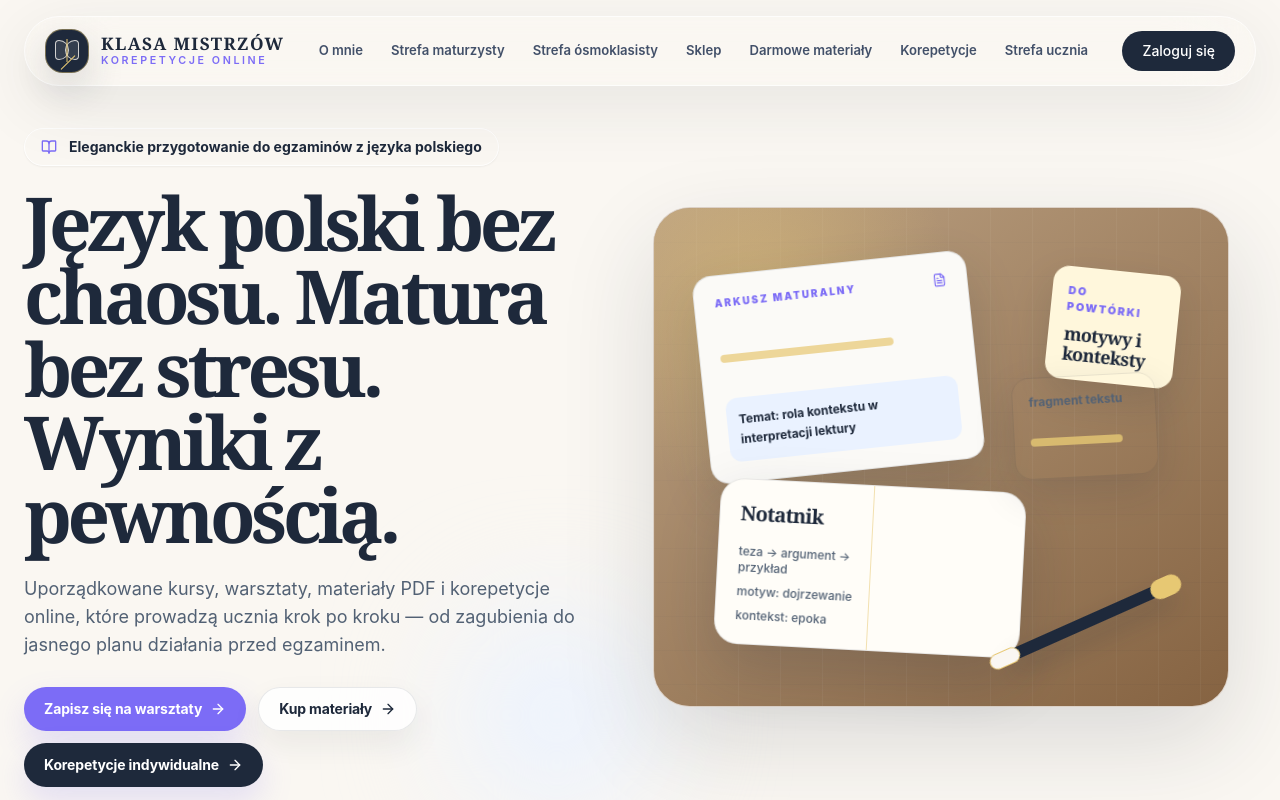
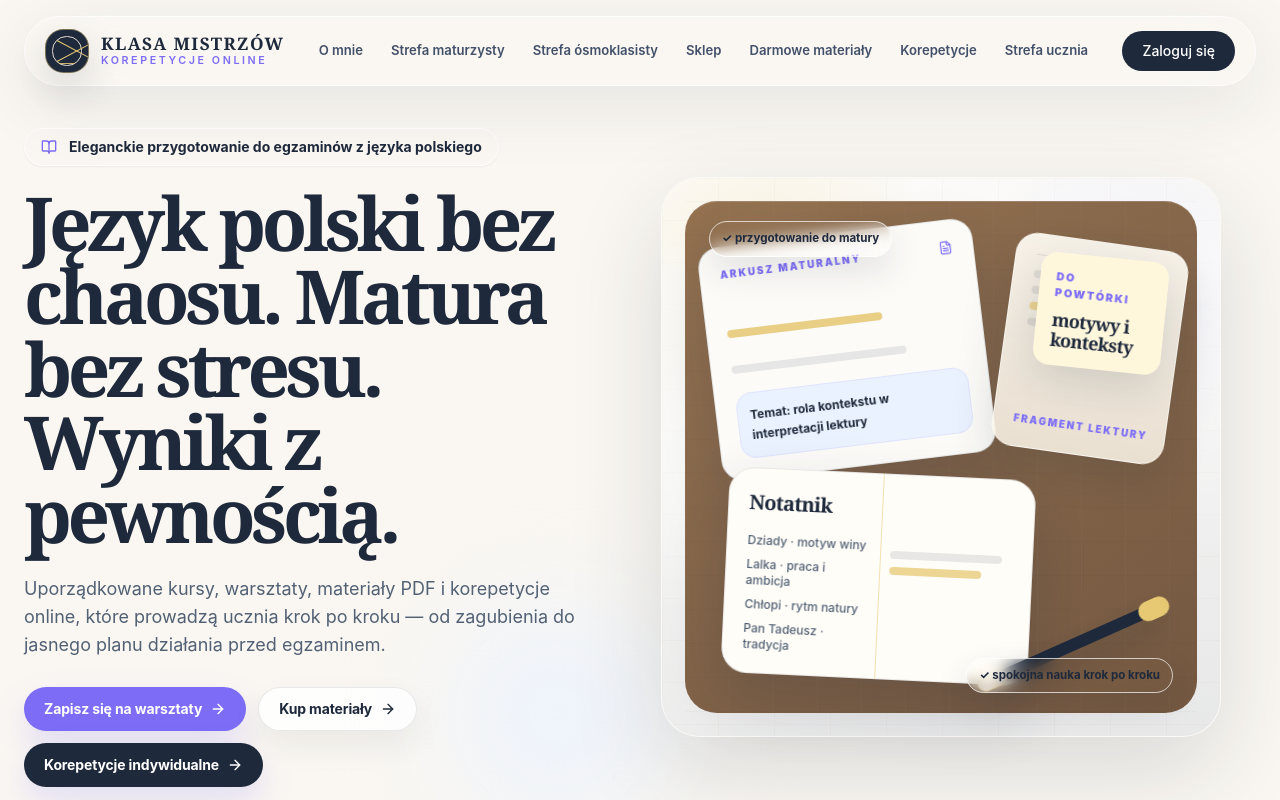
Before and after one commit to TrueWebsite92/klasamistrzow, a React (Vite) app: page / in a window 1280 px wide. Shown: the top 800 px of the page. Built offline with nearby package versions, Linux system fonts and the light colour scheme.

Commit message:
[dyad] Refinement of hero and logo - wrote 3 file(s)

```diff
--- a/src/components/klasa-mistrzow-home.tsx
+++ b/src/components/klasa-mistrzow-home.tsx
@@ -310,67 +310,90 @@ const SoftBackground = () => (
 );
 
 const HeroStudyScene = () => (
-  <div className="academic-scene group relative mx-auto mt-8 min-h-[390px] w-full max-w-xl lg:mt-0 lg:min-h-[500px]">
-    <div className="absolute inset-x-8 bottom-6 h-28 rounded-[50%] bg-[#1E293B]/14 blur-2xl" />
-    <div className="absolute inset-0 overflow-hidden rounded-[2.3rem] border border-white/70 bg-[#8B6642] shadow-[0_34px_95px_rgba(30,41,59,0.14)]">
-      <div className="absolute inset-0 opacity-30 [background-image:linear-gradient(90deg,rgba(255,255,255,.16)_1px,transparent_1px),linear-gradient(rgba(30,41,59,.12)_1px,transparent_1px)] [background-size:42px_100%,100%_34px]" />
-      <div className="absolute inset-0 bg-[radial-gradient(circle_at_18%_18%,rgba(231,200,115,0.42),transparent_32%),linear-gradient(145deg,rgba(255,244,221,0.42),rgba(30,41,59,0.05))]" />
+  <div className="hero-editorial relative mx-auto mt-8 min-h-[420px] w-full max-w-[560px] lg:mt-0 lg:min-h-[560px]">
+    <div className="absolute inset-x-10 bottom-5 h-24 rounded-[50%] bg-[#1E293B]/12 blur-2xl" />
+    <div className="absolute inset-0 overflow-hidden rounded-[2.4rem] border border-white/70 bg-[#F4EEE4] shadow-[0_34px_95px_rgba(30,41,59,0.14)]">
+      <div className="absolute inset-0 bg-[radial-gradient(circle_at_18%_18%,rgba(231,200,115,0.28),transparent_28%),radial-gradient(circle_at_82%_22%,rgba(124,108,246,0.12),transparent_24%),linear-gradient(145deg,rgba(255,255,255,0.82),rgba(234,242,255,0.42))]" />
+      <div className="absolute inset-0 bg-[linear-gradient(180deg,rgba(255,255,255,0.18),rgba(30,41,59,0.04))]" />
+      <div className="absolute inset-0 opacity-40 [background-image:linear-gradient(90deg,rgba(139,102,66,.08)_1px,transparent_1px),linear-gradient(rgba(139,102,66,.06)_1px,transparent_1px)] [background-size:56px_100%,100%_42px]" />
+      <div className="absolute left-[-8%] top-[12%] h-[58%] w-[52%] rotate-[-8deg] rounded-[2rem] bg-[linear-gradient(180deg,rgba(255,255,255,0.72),rgba(255,255,255,0.18))] blur-xl" />
+      <div className="absolute right-[-10%] top-[8%] h-[52%] w-[46%] rotate-[10deg] rounded-[2rem] bg-[linear-gradient(180deg,rgba(255,255,255,0.58),rgba(255,255,255,0.12))] blur-xl" />
     </div>
 
-    <div className="scene-layer absolute inset-4 rounded-[2rem] transition-transform duration-700 group-hover:rotate-[0.45deg] group-hover:scale-[1.01] sm:inset-6">
-      <div className="desk-paper absolute left-4 top-7 w-[52%] -rotate-6 rounded-[1.2rem] border border-[#1E293B]/10 bg-[#FBFAF7] p-4 shadow-[0_20px_50px_rgba(30,41,59,0.16)] sm:left-6 sm:top-8 sm:p-5">
+    <div className="absolute inset-5 rounded-[2rem] bg-[linear-gradient(145deg,rgba(139,102,66,0.92),rgba(111,82,58,0.96))] shadow-[inset_0_1px_0_rgba(255,255,255,0.18)] sm:inset-6">
+      <div className="absolute inset-0 opacity-20 [background-image:linear-gradient(90deg,rgba(255,255,255,.12)_1px,transparent_1px),linear-gradient(rgba(30,41,59,.12)_1px,transparent_1px)] [background-size:44px_100%,100%_34px]" />
+      <div className="absolute right-10 top-10 h-24 w-24 rounded-full bg-[#E7C873]/28 blur-2xl" />
+      <div className="absolute left-10 top-8 h-16 w-28 rounded-full bg-white/10 blur-xl" />
+    </div>
+
+    <div className="hero-layer absolute inset-5 sm:inset-6">
+      <div className="hero-page-left absolute left-4 top-7 w-[54%] rotate-[-7deg] rounded-[1.35rem] border border-[#1E293B]/10 bg-[#FCFBF8] p-4 shadow-[0_22px_55px_rgba(30,41,59,0.18)] sm:left-6 sm:top-8 sm:p-5">
         <div className="mb-3 flex items-center justify-between gap-3">
           <span className="text-[0.62rem] font-black uppercase tracking-[0.2em] text-[#7C6CF6]">Arkusz maturalny</span>
           <FileText className="h-3.5 w-3.5 text-[#7C6CF6]" />
         </div>
-        <div className="space-y-2">
-          <span className="block h-2 w-full rounded bg-[#1E293B]/18" />
-          <span className="block h-2 w-11/12 rounded bg-[#1E293B]/14" />
-          <span className="block h-2 w-9/12 rounded bg-[#E7C873]/70" />
-          <span className="block h-2 w-10/12 rounded bg-[#1E293B]/14" />
+        <div className="space-y-2.5">
+          <span className="block h-2 w-full rounded bg-[#1E293B]/14" />
+          <span className="block h-2 w-11/12 rounded bg-[#1E293B]/12" />
+          <span className="block h-2 w-8/12 rounded bg-[#E7C873]/85" />
+          <span className="block h-2 w-10/12 rounded bg-[#1E293B]/12" />
+          <span className="block h-2 w-9/12 rounded bg-[#1E293B]/10" />
         </div>
-        <div className="mt-5 rounded-xl bg-[#EAF2FF] p-3 text-xs font-bold leading-5 text-[#1E293B]">
+        <div className="mt-5 rounded-[1rem] border border-[#7C6CF6]/10 bg-[#EAF2FF] p-3 text-xs font-bold leading-5 text-[#1E293B]">
           Temat: rola kontekstu w interpretacji lektury
         </div>
       </div>
 
-      <div className="absolute bottom-8 left-10 w-[58%] rotate-3 rounded-[1.5rem] border border-[#1E293B]/10 bg-[#FFFDF8] p-4 shadow-[0_24px_60px_rgba(30,41,59,0.18)] sm:p-5">
+      <div className="hero-book-page absolute right-5 top-10 hidden h-[42%] w-[34%] rotate-[8deg] rounded-[1.4rem] border border-white/45 bg-[linear-gradient(180deg,rgba(255,252,245,0.92),rgba(248,241,228,0.88))] shadow-[0_18px_44px_rgba(30,41,59,0.16)] sm:block">
+        <div className="absolute inset-x-5 top-5 h-px bg-[#1E293B]/10" />
+        <div className="absolute inset-x-5 top-9 space-y-2">
+          <span className="block h-2 w-full rounded bg-[#1E293B]/10" />
+          <span className="block h-2 w-10/12 rounded bg-[#1E293B]/10" />
+          <span className="block h-2 w-11/12 rounded bg-[#E7C873]/70" />
+          <span className="block h-2 w-9/12 rounded bg-[#1E293B]/10" />
+        </div>
+        <div className="absolute bottom-5 left-5 text-[0.62rem] font-black uppercase tracking-[0.18em] text-[#7C6CF6]">
+          fragment lektury
+        </div>
+      </div>
+
+      <div className="hero-notebook absolute bottom-8 left-10 w-[60%] rotate-[3deg] rounded-[1.6rem] border border-[#1E293B]/10 bg-[#FFFDF8] p-4 shadow-[0_26px_62px_rgba(30,41,59,0.2)] sm:p-5">
         <div className="absolute left-1/2 top-0 h-full w-px bg-[#E7C873]/55" />
         <div className="grid grid-cols-2 gap-5">
           <div>
             <p className="font-serif text-xl font-semibold tracking-[-0.04em] text-[#1E293B]">Notatnik</p>
             <div className="mt-4 space-y-2 text-xs font-medium text-[#526174]">
-              <p>teza → argument → przykład</p>
-              <p>motyw: dojrzewanie</p>
-              <p>kontekst: epoka</p>
+              <p>Dziady · motyw winy</p>
+              <p>Lalka · praca i ambicja</p>
+              <p>Chłopi · rytm natury</p>
+              <p>Pan Tadeusz · tradycja</p>
             </div>
           </div>
           <div className="space-y-2 pt-2">
-            <span className="block h-2 w-full rounded bg-[#1E293B]/14" />
-            <span className="block h-2 w-10/12 rounded bg-[#1E293B]/14" />
-            <span className="block h-2 w-8/12 rounded bg-[#7C6CF6]/28" />
-            <span className="block h-2 w-11/12 rounded bg-[#1E293B]/12" />
+            <span className="block h-2 w-full rounded bg-[#1E293B]/12" />
+            <span className="block h-2 w-10/12 rounded bg-[#1E293B]/12" />
+            <span className="block h-2 w-8/12 rounded bg-[#7C6CF6]/26" />
+            <span className="block h-2 w-11/12 rounded bg-[#1E293B]/10" />
+            <span className="block h-2 w-9/12 rounded bg-[#E7C873]/75" />
           </div>
         </div>
       </div>
 
-      <div className="desk-note absolute right-7 top-10 w-32 rotate-6 rounded-[1rem] bg-[#FFF7DC] p-4 shadow-[0_16px_40px_rgba(30,41,59,0.14)]">
+      <div className="hero-sticky absolute right-8 top-14 w-32 rotate-[6deg] rounded-[1rem] bg-[#FFF7DC] p-4 shadow-[0_16px_40px_rgba(30,41,59,0.14)]">
         <p className="text-[0.68rem] font-black uppercase tracking-[0.16em] text-[#7C6CF6]">do powtórki</p>
         <p className="mt-2 font-serif text-lg font-semibold leading-5 tracking-[-0.04em] text-[#1E293B]">motywy i konteksty</p>
       </div>
 
-      <div className="absolute bottom-14 right-7 h-3 w-44 -rotate-[24deg] rounded-full bg-[#1E293B] shadow-[0_12px_24px_rgba(30,41,59,0.26)]">
+      <div className="absolute bottom-16 right-8 h-3 w-44 -rotate-[24deg] rounded-full bg-[#1E293B] shadow-[0_12px_24px_rgba(30,41,59,0.26)]">
         <span className="absolute -right-3 -top-1 h-5 w-8 rounded-full bg-[#E7C873]" />
         <span className="absolute -left-5 -top-0.5 h-4 w-8 rounded-full border border-[#E7C873] bg-[#FAF7F2]" />
       </div>
 
-      <div className="absolute right-12 top-36 hidden w-36 -rotate-3 rounded-[1.1rem] border border-[#1E293B]/10 bg-white/92 p-4 shadow-[0_16px_40px_rgba(30,41,59,0.13)] sm:block">
-        <p className="text-xs font-bold text-[#526174]">fragment tekstu</p>
-        <div className="mt-3 space-y-2">
-          <span className="block h-2 w-full rounded bg-[#1E293B]/13" />
-          <span className="block h-2 w-10/12 rounded bg-[#E7C873]/80" />
-          <span className="block h-2 w-9/12 rounded bg-[#1E293B]/13" />
-        </div>
+      <div className="absolute left-6 top-5 rounded-full border border-white/70 bg-white/82 px-3 py-2 text-[0.72rem] font-bold text-[#1E293B] shadow-[0_14px_34px_rgba(30,41,59,0.12)] backdrop-blur">
+        ✓ przygotowanie do matury
+      </div>
+      <div className="absolute bottom-5 right-6 rounded-full border border-white/70 bg-white/82 px-3 py-2 text-[0.72rem] font-bold text-[#1E293B] shadow-[0_14px_34px_rgba(30,41,59,0.12)] backdrop-blur">
+        ✓ spokojna nauka krok po kroku
       </div>
     </div>
   </div>
@@ -403,19 +426,19 @@ const HeroSection = () => (
 );
 
 const TrustBadgesSection = () => (
-  <section className="px-4 py-6 sm:px-6 lg:py-8">
+  <section className="px-4 py-5 sm:px-6 lg:py-7">
     <div className="mx-auto grid max-w-6xl grid-cols-2 gap-2.5 lg:grid-cols-3">
       {trustBadges.map((badge) => {
         const Icon = badge.icon;
         return (
-          <div key={badge.title} className="reveal group rounded-[1.15rem] border border-white/75 bg-white/62 p-3 shadow-sm backdrop-blur transition-all duration-300 hover:-translate-y-0.5 hover:bg-white/86 hover:shadow-[0_14px_36px_rgba(30,41,59,0.08)] sm:p-3.5">
+          <div key={badge.title} className="reveal group rounded-[1.05rem] border border-white/75 bg-white/62 p-2.5 shadow-sm backdrop-blur transition-all duration-300 hover:-translate-y-0.5 hover:bg-white/86 hover:shadow-[0_14px_36px_rgba(30,41,59,0.08)] sm:p-3">
             <div className="flex items-start gap-2.5">
-              <span className="mt-0.5 grid h-7 w-7 shrink-0 place-items-center rounded-xl bg-[#EAF2FF] text-[#7C6CF6] transition-colors group-hover:bg-[#7C6CF6] group-hover:text-white">
-                <Icon className="h-3.5 w-3.5" />
+              <span className="mt-0.5 grid h-6 w-6 shrink-0 place-items-center rounded-lg bg-[#EAF2FF] text-[#7C6CF6] transition-colors group-hover:bg-[#7C6CF6] group-hover:text-white">
+                <Icon className="h-3 w-3" />
               </span>
               <div>
-                <p className="text-sm font-black leading-5 text-[#1E293B]">{badge.title}</p>
-                <p className="mt-0.5 text-xs leading-5 text-[#526174]">{badge.description}</p>
+                <p className="text-[0.82rem] font-black leading-4 text-[#1E293B] sm:text-[0.88rem]">{badge.title}</p>
+                <p className="mt-0.5 text-[0.72rem] leading-4 text-[#526174] sm:text-[0.76rem]">{badge.description}</p>
               </div>
             </div>
           </div>
--- a/src/components/klasa-mistrzow-logo.tsx
+++ b/src/components/klasa-mistrzow-logo.tsx
@@ -17,15 +17,19 @@ export const KlasaMistrzowLogo = ({
     <a href="#top" className={cn("group inline-flex items-center gap-3", className)}>
       <span
         className={cn(
-          "relative grid h-11 w-11 place-items-center rounded-[1.1rem] border border-[#E7C873]/45 bg-[#1E293B] shadow-[0_16px_38px_rgba(30,41,59,0.16)] transition-transform duration-500 group-hover:-translate-y-0.5",
+          "relative grid h-11 w-11 place-items-center overflow-hidden rounded-[1.15rem] border border-[#E7C873]/45 bg-[#1E293B] shadow-[0_16px_38px_rgba(30,41,59,0.16)] transition-all duration-500 group-hover:-translate-y-0.5 group-hover:shadow-[0_20px_44px_rgba(30,41,59,0.2)]",
           markClassName,
         )}
         aria-hidden="true"
       >
-        <span className="absolute left-[9px] top-[10px] h-5 w-3.5 rounded-l-[0.45rem] rounded-r-sm border border-[#FAF7F2]/80 bg-[#FAF7F2]/10" />
-        <span className="absolute right-[9px] top-[10px] h-5 w-3.5 rounded-r-[0.45rem] rounded-l-sm border border-[#FAF7F2]/80 bg-[#FAF7F2]/10" />
-        <span className="absolute left-1/2 top-[9px] h-[23px] w-px -translate-x-1/2 bg-[#E7C873]" />
-        <span className="absolute bottom-[9px] right-[10px] h-px w-5 -rotate-45 rounded-full bg-[#E7C873]" />
+        <span className="absolute inset-[6px] rounded-[0.9rem] border border-[#FAF7F2]/18" />
+        <span className="absolute left-[11px] top-[10px] h-4.5 w-px bg-[#E7C873]" />
+        <span className="absolute left-[11px] top-[10px] h-px w-10 rotate-[28deg] origin-left bg-[#E7C873]" />
+        <span className="absolute left-[11px] bottom-[10px] h-px w-10 -rotate-[28deg] origin-left bg-[#E7C873]" />
+        <span className="absolute right-[11px] top-[10px] h-4.5 w-px bg-[#FAF7F2]/78" />
+        <span className="absolute right-[11px] top-[10px] h-px w-10 -rotate-[28deg] origin-right bg-[#FAF7F2]/78" />
+        <span className="absolute right-[11px] bottom-[10px] h-px w-10 rotate-[28deg] origin-right bg-[#FAF7F2]/78" />
+        <span className="absolute bottom-[8px] left-1/2 h-px w-4 -translate-x-1/2 bg-[#E7C873]/85" />
       </span>
       {!compact && (
         <span className={cn("flex flex-col leading-none", textClassName)}>
--- a/src/globals.css
+++ b/src/globals.css
@@ -117,20 +117,28 @@
     animation-delay: 120ms;
   }
 
-  .academic-scene {
-    perspective: 1200px;
+  .hero-editorial {
+    perspective: 1400px;
   }
 
-  .scene-layer {
+  .hero-layer {
     transform-style: preserve-3d;
   }
 
-  .desk-paper {
-    animation: desk-paper 7s ease-in-out infinite;
+  .hero-page-left {
+    animation: hero-page-left 8s ease-in-out infinite;
   }
 
-  .desk-note {
-    animation: desk-note 6.2s ease-in-out infinite;
+  .hero-notebook {
+    animation: hero-notebook 9s ease-in-out infinite;
+  }
+
+  .hero-sticky {
+    animation: hero-sticky 6.5s ease-in-out infinite;
+  }
+
+  .hero-book-page {
+    animation: hero-book-page 10s ease-in-out infinite;
   }
 }
 
@@ -146,17 +154,27 @@
   }
 }
 
-@keyframes desk-paper {
+@keyframes hero-page-left {
   0%, 100% {
-    transform: translateY(0) rotate(-6deg);
+    transform: translateY(0) rotate(-7deg);
   }
 
   50% {
-    transform: translateY(-5px) rotate(-5.2deg);
+    transform: translateY(-5px) rotate(-6.2deg);
   }
 }
 
-@keyframes desk-note {
+@keyframes hero-notebook {
+  0%, 100% {
+    transform: translateY(0) rotate(3deg);
+  }
+
+  50% {
+    transform: translateY(-4px) rotate(2.4deg);
+  }
+}
+
+@keyframes hero-sticky {
   0%, 100% {
     transform: translateY(0) rotate(6deg);
   }
@@ -165,3 +183,13 @@
     transform: translateY(-4px) rotate(5deg);
   }
 }
+
+@keyframes hero-book-page {
+  0%, 100% {
+    transform: translateY(0) rotate(8deg);
+  }
+
+  50% {
+    transform: translateY(-3px) rotate(7deg);
+  }
+}
```
